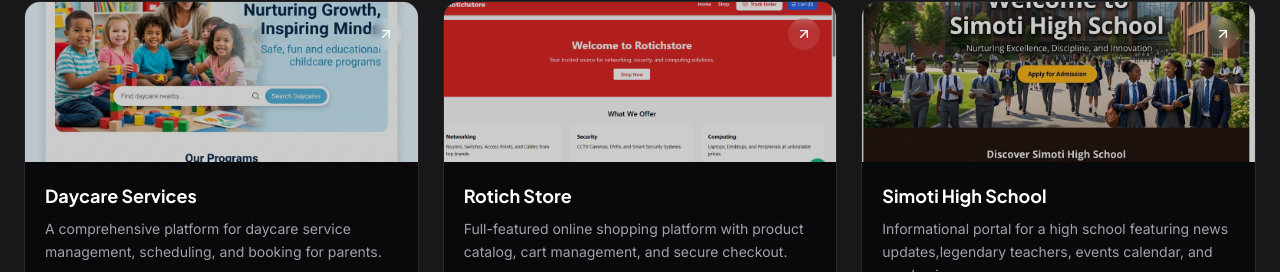
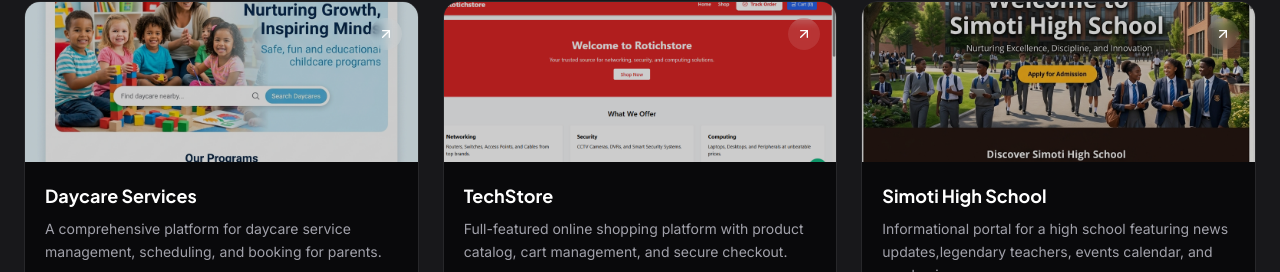
Before and after one commit to chipukizii/portfolio, a React (Vite) app: page / in a window 1280 px wide. Shown: the part 2444-2716 px from the top of the page. Built offline with nearby package versions, Linux system fonts and the light colour scheme.

Commit message:
fix the techstore link

```diff
--- a/src/components/ProjectsSection.tsx
+++ b/src/components/ProjectsSection.tsx
@@ -30,11 +30,11 @@ const projects = [
     color: 'from-pink-500 to-rose-700'
   },
   {
-    title: 'Rotich Store',
+    title: 'TechStore',
     description:
       'Full-featured online shopping platform with product catalog, cart management, and secure checkout.',
     tags: ['HTML/CSS/JS', 'Django', 'Full Stack'],
-    link: 'https://rotichstore-2.onrender.com/',
+    link: 'https://techstore-n8fs.onrender.com/',
     image: '/projects/rotich.png',
     color: 'from-blue-500 to-indigo-700'
   },
```
